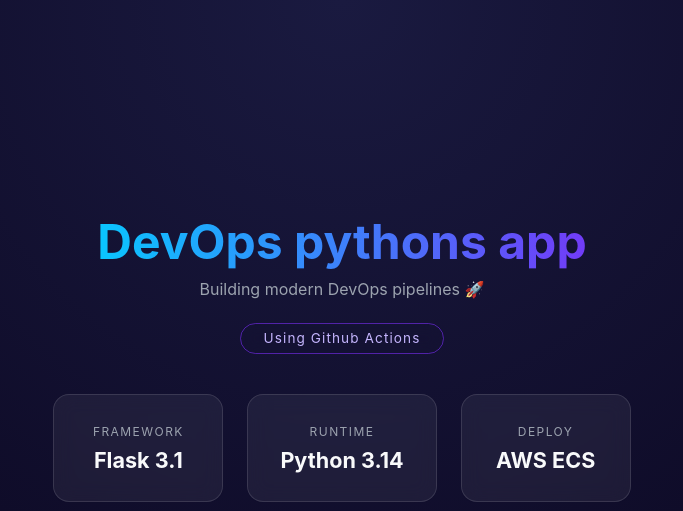
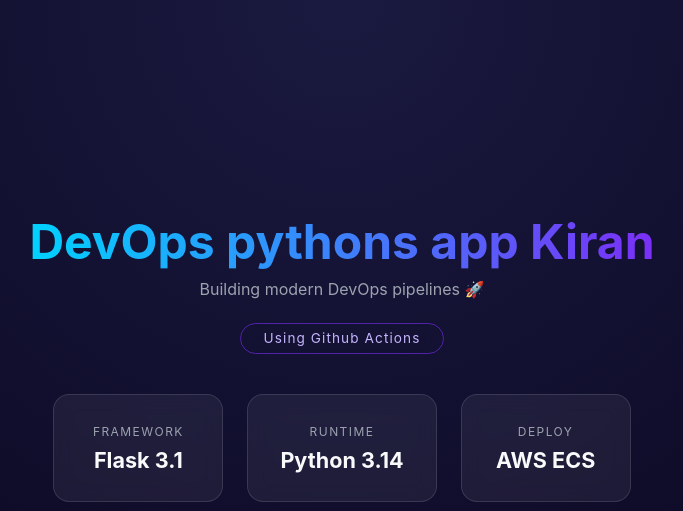
Before and after one commit to kiranpatil22/github-actions, a Flask app: page / in a window 1280 px wide. Shown: the top 511 px of the page, without its empty margins (298-981 px from the left). Run offline with Flask 3, Linux system fonts and the light colour scheme.

Commit message:
index file updated

```diff
--- a/templates/index.html
+++ b/templates/index.html
@@ -126,7 +126,7 @@
 
 <div class="container">
 
-<h1>DevOps pythons app</h1>
+<h1>DevOps pythons app Kiran</h1>
 <p class="subtitle">Building modern DevOps pipelines 🚀</p>
 
 <div class="badge">Using Github Actions</div>
```
Also changed, not shown: .github/workflows/deploy-app.yml.
